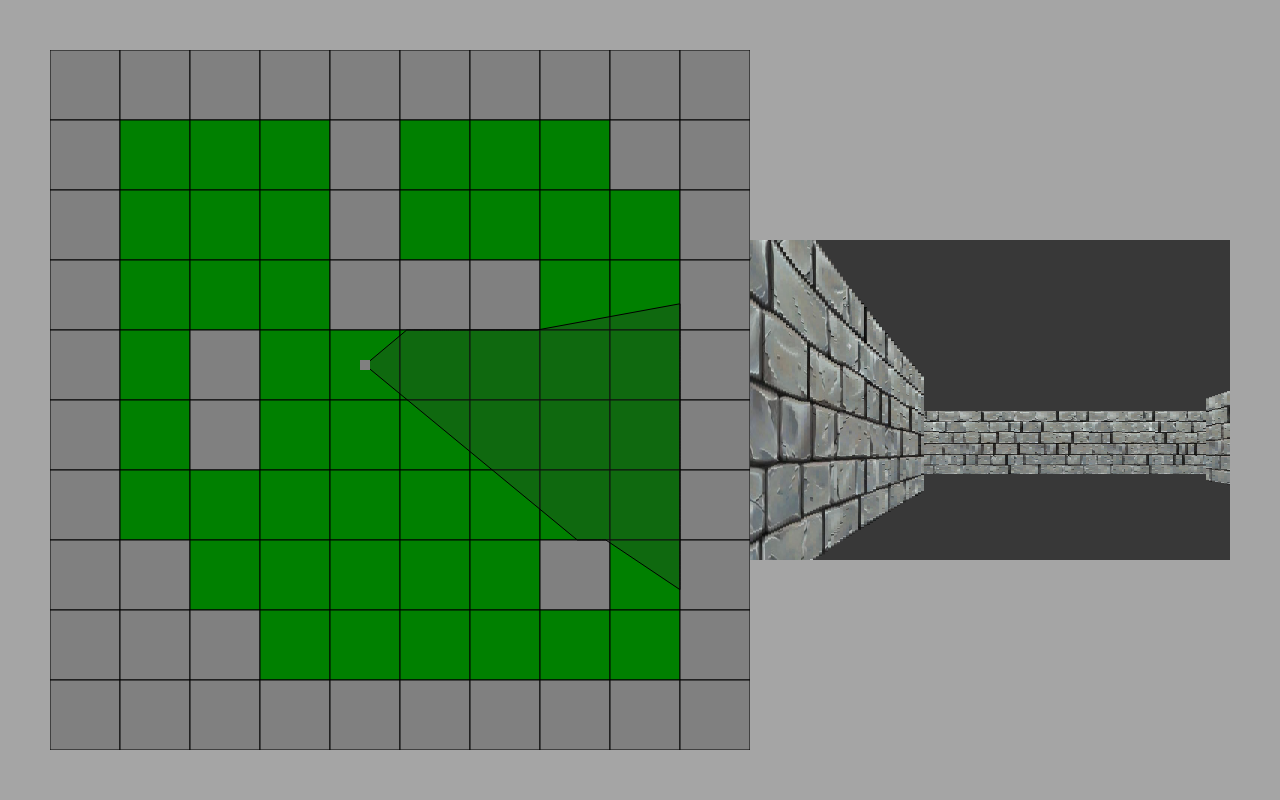
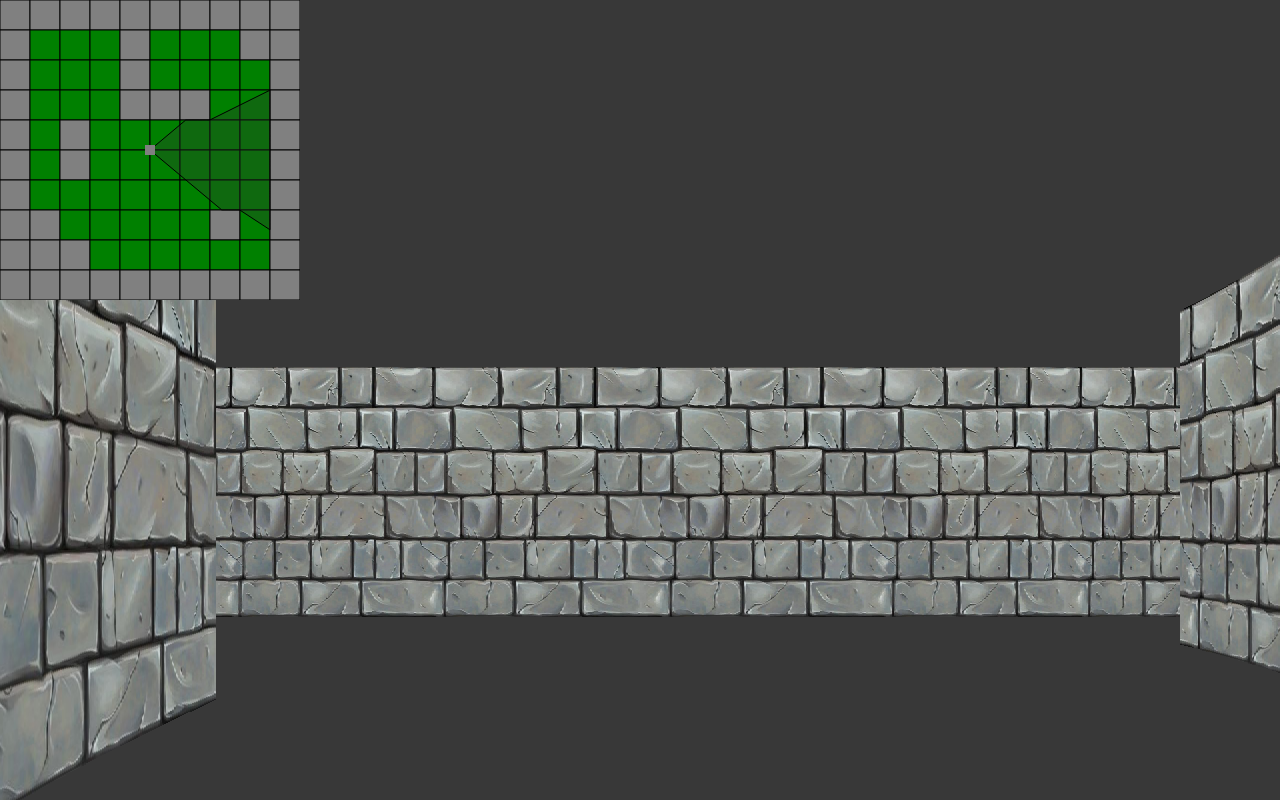
Before and after one commit to lkatkus/Scriptenstein3D, a website built with webpack: page public/index.html in a window 1280 px wide. Built offline with nearby package versions, Linux system fonts and the light colour scheme.

Commit message:
WJS-updated-styling-and-added-fullscreen

```diff
--- a/src/scripts/classes/RayCaster.js
+++ b/src/scripts/classes/RayCaster.js
@@ -24,8 +24,8 @@ class RayCaster {
         this.canvas3d = document.getElementById('canvas-3d');
         this.ctx3d = this.canvas3d.getContext('2d');
 
-        this.canvas3d.width = 480;
-        this.canvas3d.height = 320;
+        this.canvas3d.width = window.innerWidth;
+        this.canvas3d.height = window.innerHeight;
     }
 
     setInitialRays() {
@@ -37,11 +37,11 @@ class RayCaster {
 
         // this.raysContainer.push(new Ray(x, y, rotation, 0))
 
-        for(let i = this.fieldOfView / 2; i > 0; i -= 0.5) {
+        for(let i = this.fieldOfView / 2; i > 0; i -= 0.125) {
             this.raysContainer.push(new Ray(x, y, rotation, -i))
         }
 
-        for(let i = 0; i < this.fieldOfView / 2; i += 0.5) {
+        for(let i = 0; i < this.fieldOfView / 2; i += 0.125) {
             this.raysContainer.push(new Ray(x, y, rotation, i))
         }
     }
@@ -81,11 +81,11 @@ class RayCaster {
     }
 
     draw3d() {
-        const colRes = Math.floor(this.canvas3d.width / 160);
-        this.ctx3d.clearRect(0, 0, this.canvas.width, this.canvas.height);
+        const colRes = Math.floor(this.canvas3d.width / this.raysContainer.length);
+        this.ctx3d.clearRect(0, 0, this.canvas3d.width, this.canvas3d.height);
 
         this.raysContainer.forEach((ray, i) => {
-            const rayDrawHeight = - 20000 / ray.rayDrawDistance;
+            const rayDrawHeight = 30000 / ray.rayDrawDistance;
 
             this.ctx3d.save();
             this.ctx3d.translate(colRes * i, this.canvas3d.height / 3 * 2);
@@ -96,9 +96,9 @@ class RayCaster {
                 colRes,
                 TILE_TEXTURE_SIZE,
                 0,
-                - rayDrawHeight / 3,
+                rayDrawHeight / 3,
                 colRes,
-                rayDrawHeight
+                 - rayDrawHeight
             );
             this.ctx3d.restore();
         });
--- a/src/scripts/constants.js
+++ b/src/scripts/constants.js
@@ -1,10 +1,10 @@
 export const FPS = 1000 / 30;
 
-export const PLAYER_SPAWN_X = 315;
-export const PLAYER_SPAWN_Y = 315;
+export const TILE_SIZE = 30;
+export const TILE_TEXTURE_SIZE = 564;
 
-export const TILE_SIZE = 70;
-export const TILE_TEXTURE_SIZE = 564;
+export const PLAYER_SPAWN_X = TILE_SIZE * 5;
+export const PLAYER_SPAWN_Y = TILE_SIZE * 5;
 
 export const LEVEL_LAYOUT = [
     [1, 1, 1, 1, 1, 1, 1, 1, 1, 1],
--- a/src/styles/app.css
+++ b/src/styles/app.css
@@ -24,7 +24,9 @@ html, body{
 }
 
 #canvas-map {
-    background-color: pink;
+    position: absolute;
+    top: 0;
+    left: 0;
 }
 
 #canvas-3d {
```
